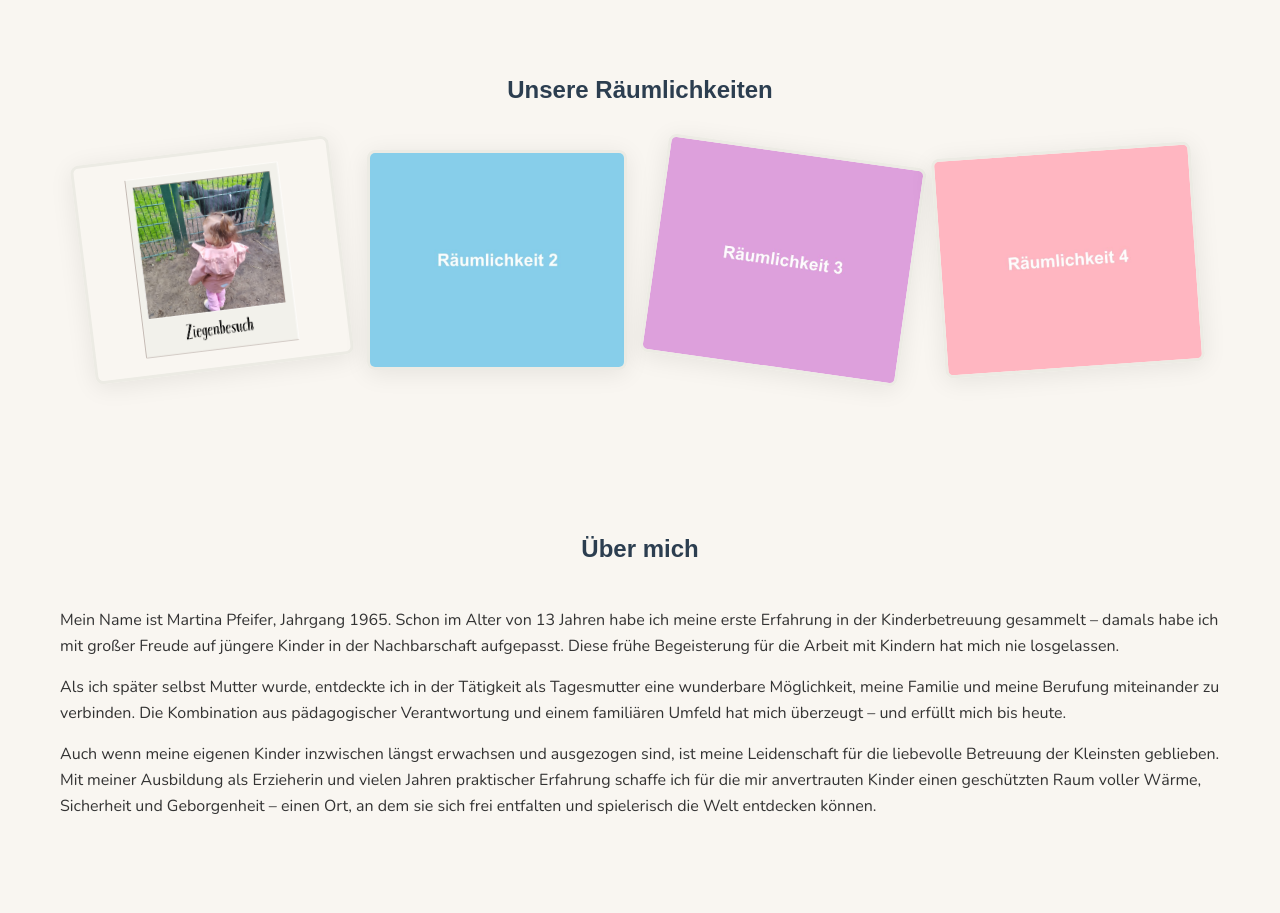
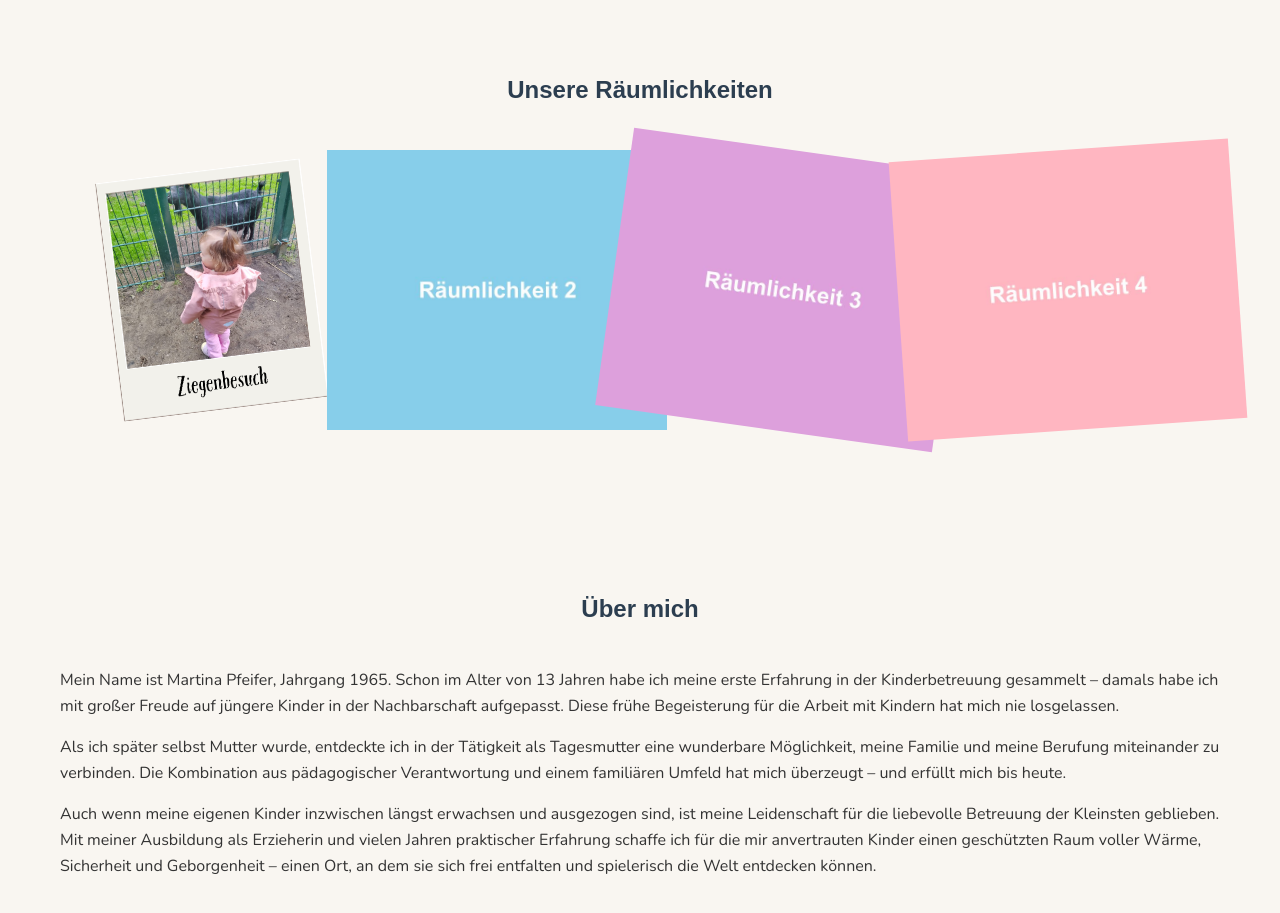
Before and after one commit to ayo-byte/nextjs-app-demo, a Next.js app: page / in a window 1280 px wide. Shown: the part 1480-2393 px from the top of the page. Built offline with nearby package versions, Linux system fonts and the light colour scheme; a web font is replaced by a local one.

Commit message:
arranged the polaroids better

```diff
--- a/src/pages/index.js
+++ b/src/pages/index.js
@@ -208,17 +208,15 @@ const Gallery = styled.div`
   }
 `;
 
-const PolaroidCard = styled.div`
-  box-shadow: 0 4px 24px 0 rgba(0, 0, 0, 0.08);
-  border-radius: 8px;
-  padding: 0;
-  border: none;
+const GalleryImage = styled.img`
+  width: 340px;
+  height: 280px;
+  object-fit: cover;
+  // border-radius: 8px;
+  margin: 0 -40px;
   background: none;
-  display: flex;
-  flex-direction: column;
-  align-items: center;
-  width: 260px;
-  margin: 0;
+  // box-shadow: 0 4px 24px 0 rgba(0,0,0,0.08);
+  display: block;
   transition: transform 0.2s;
 
   &:nth-child(1) {
@@ -235,28 +233,23 @@ const PolaroidCard = styled.div`
   }
 
   @media (max-width: 700px) {
-    width: 80vw;
-    max-width: 320px;
-    transform: none !important;
+    width: 90vw;
+    max-width: 400px;
+    height: auto;
+    margin: 0 0 1.5em 0;
+    &:nth-child(1) {
+      transform: rotate(-4deg);
+    }
+    &:nth-child(2) {
+      transform: rotate(2deg);
+    }
+    &:nth-child(3) {
+      transform: rotate(-3deg);
+    }
+    &:nth-child(4) {
+      transform: rotate(3deg);
+    }
   }
-`;
-
-const GalleryImage = styled.img`
-  width: 100%;
-  height: 220px;
-  object-fit: cover;
-  border-radius: 8px;
-  box-shadow: none;
-  border: 3px solid #ecebe4;
-  margin: 0;
-`;
-
-const PolaroidCaption = styled.div`
-  font-family: "Pacific Northwest Letters W01", cursive;
-  font-size: 1.3rem;
-  color: #222;
-  margin-top: 0.5em;
-  text-align: center;
 `;
 
 const ContactForm = styled.form`
@@ -428,12 +421,11 @@ export default function Home() {
           <SectionTitle>Unsere Räumlichkeiten</SectionTitle>
           <Gallery>
             {[1, 2, 3, 4].map((num) => (
-              <PolaroidCard key={num}>
-                <GalleryImage
-                  src={`/placeholder-${num}.png`}
-                  alt={`Räumlichkeit ${num}`}
-                />
-              </PolaroidCard>
+              <GalleryImage
+                key={num}
+                src={`/placeholder-${num}.png`}
+                alt={`Räumlichkeit ${num}`}
+              />
             ))}
           </Gallery>
         </Section>
```
